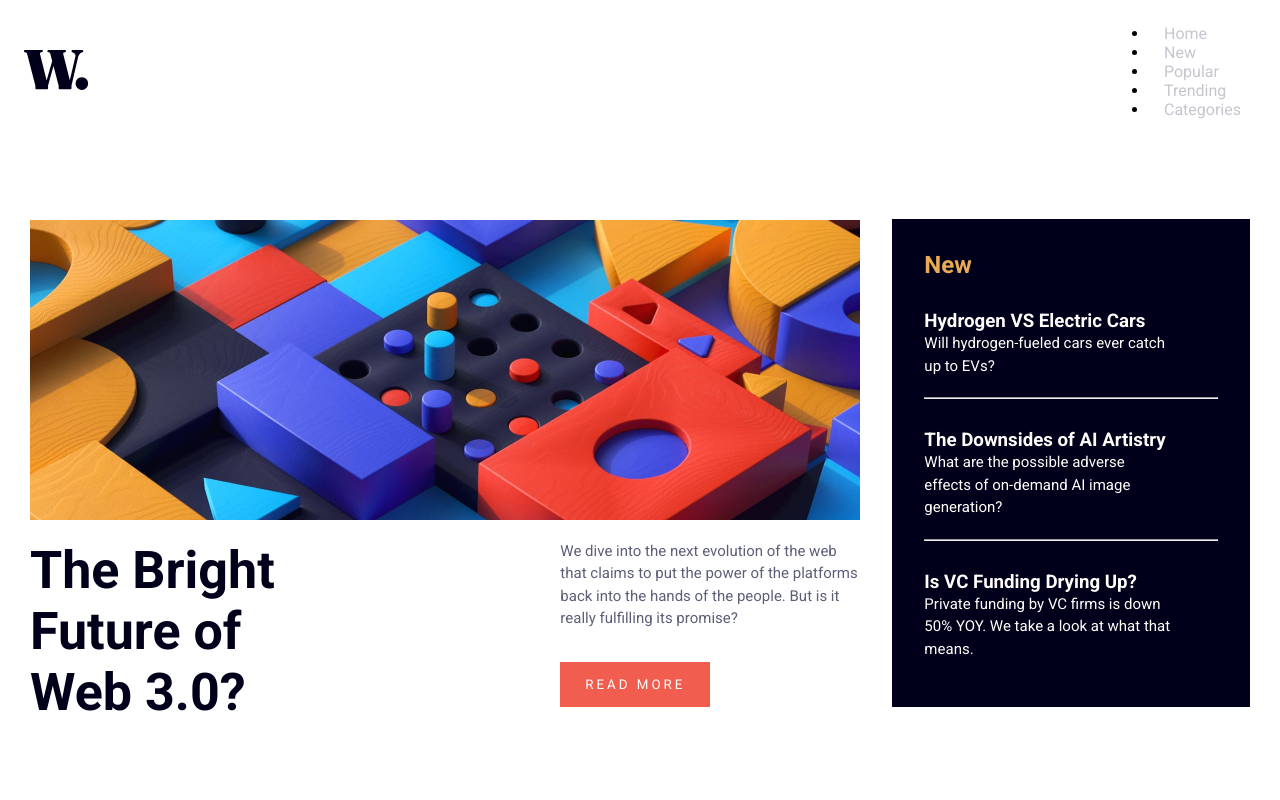
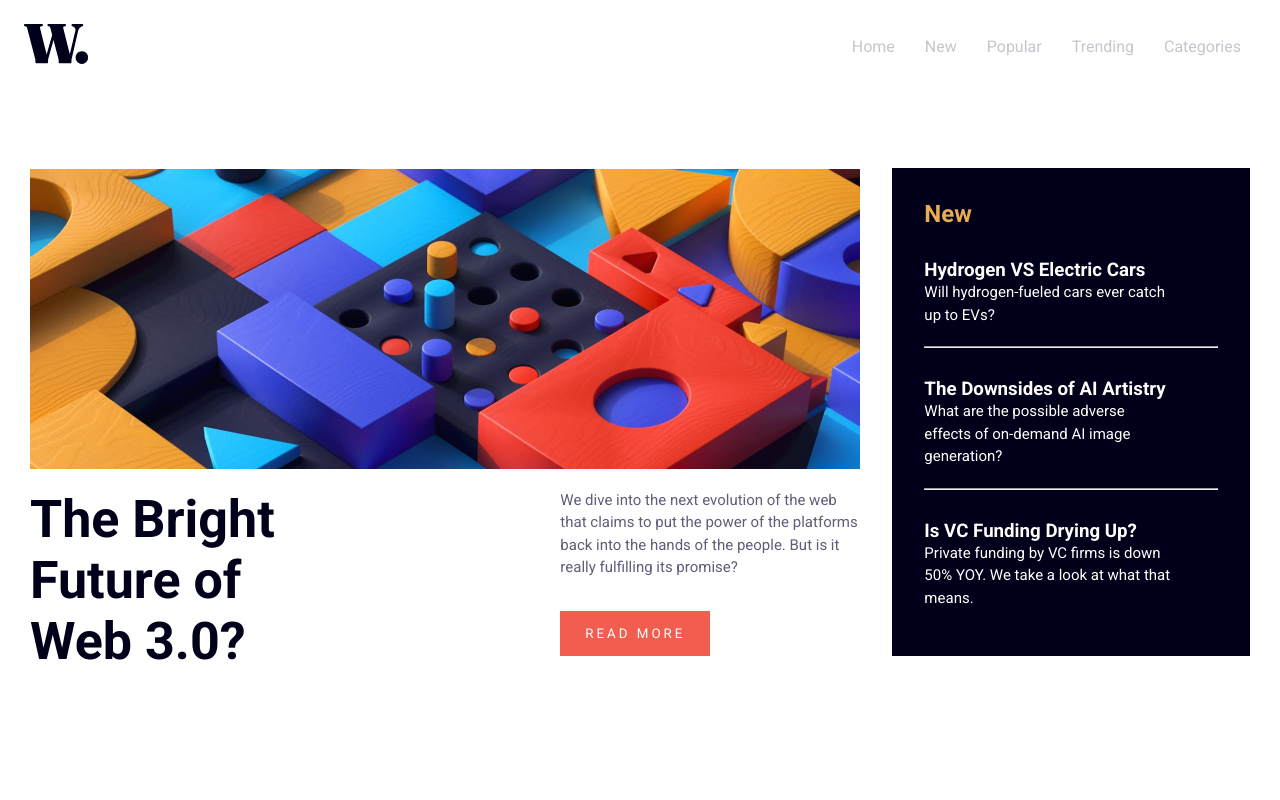
Before and after one commit to KINYENJE/Responsive-News-Homepage, a plain HTML site: page index.html in a window 1280 px wide. Shown: the top 800 px of the page. Drawn offline with Linux system fonts and the light colour scheme.

Commit message:
Add files via upload

```diff
--- a/styles.css
+++ b/styles.css
@@ -35,6 +35,18 @@ header{
     color: var(--Grayish-blue);
     margin: 15px;
     text-align: right;
+}
+
+.links a:hover{
+    color: var(--Soft-orange);
+}
+
+.links li{
+    list-style-type: none;
+}
+
+ul{
+    display: flex;
 }
 
 p{
```
